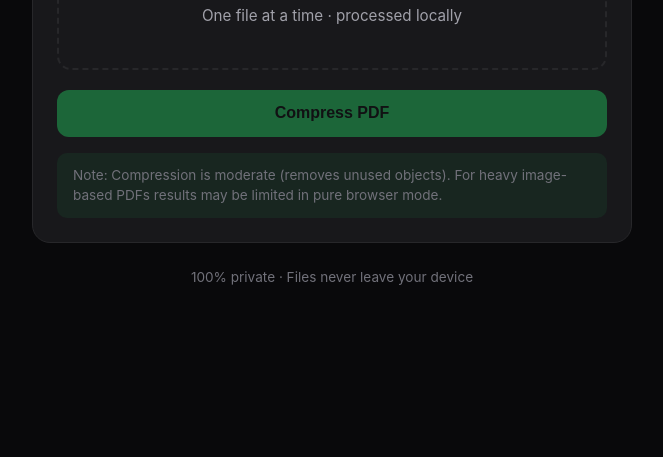
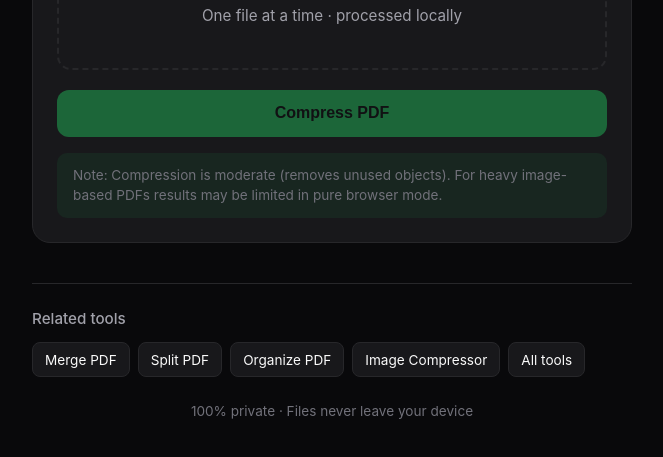
Before and after one commit to mikka228/online-tools, a plain HTML site: page compress-pdf.html in a window 1280 px wide. Shown: the part 339-796 px from the top of the page, without its empty margins (308-971 px from the left). Drawn offline with Linux system fonts and the light colour scheme; a script that the page names is missing.

Commit message:
Add Related tools links to compress-pdf.html

```diff
--- a/compress-pdf.html
+++ b/compress-pdf.html
@@ -34,6 +34,37 @@
     .info { font-size: 0.9rem; color: var(--muted); margin-top: 0.85rem; text-align: center; }
     .privacy { margin-top: 1.5rem; font-size: 0.85rem; color: #71717a; text-align: center; }
     .note { margin-top: 1rem; font-size: 0.85rem; color: #71717a; background: rgba(34,197,94,0.08); border-radius: 10px; padding: 0.75rem 1rem; }
+
+    .related {
+      margin-top: 2.5rem;
+      padding-top: 1.5rem;
+      border-top: 1px solid var(--border);
+    }
+    .related h3 {
+      font-size: 0.95rem;
+      color: var(--muted);
+      margin-bottom: 0.75rem;
+      font-weight: 500;
+    }
+    .related-links {
+      display: flex;
+      flex-wrap: wrap;
+      gap: 0.5rem;
+    }
+    .related-links a {
+      background: var(--card);
+      border: 1px solid var(--border);
+      border-radius: 8px;
+      padding: 0.4rem 0.75rem;
+      color: var(--text);
+      text-decoration: none;
+      font-size: 0.85rem;
+    }
+    .related-links a:hover {
+      border-color: var(--accent);
+      color: var(--accent-hover);
+    }
+
   </style>
 </head>
 <body>
@@ -58,6 +89,18 @@
       <button class="btn" id="compressBtn" disabled>Compress PDF</button>
       <p class="info" id="info"></p>
       <div class="note">Note: Compression is moderate (removes unused objects). For heavy image-based PDFs results may be limited in pure browser mode.</div>
+    </div>
+
+
+    <div class="related">
+      <h3>Related tools</h3>
+      <div class="related-links">
+        <a href="merge-pdf.html">Merge PDF</a>
+        <a href="split-pdf.html">Split PDF</a>
+        <a href="organize-pdf.html">Organize PDF</a>
+        <a href="compress.html">Image Compressor</a>
+        <a href="index.html">All tools</a>
+      </div>
     </div>
 
     <p class="privacy">100% private · Files never leave your device</p>
```
